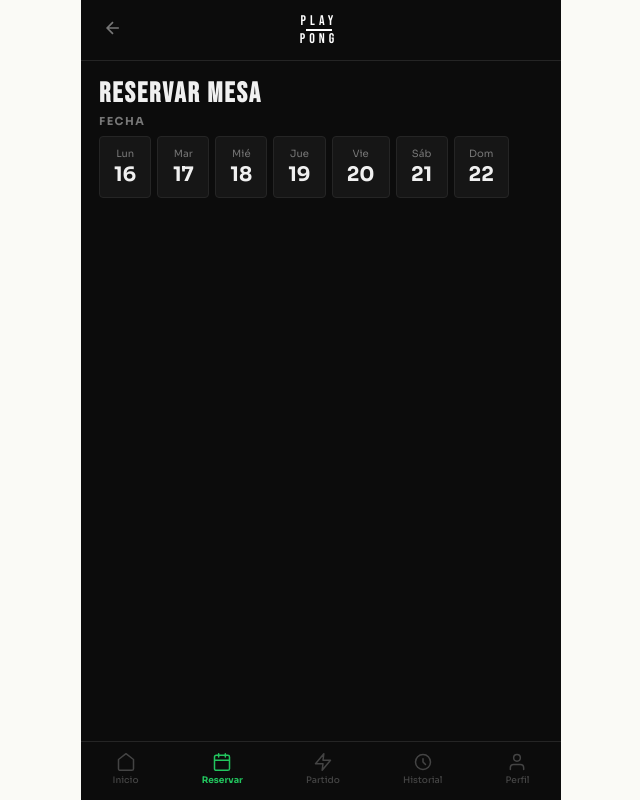
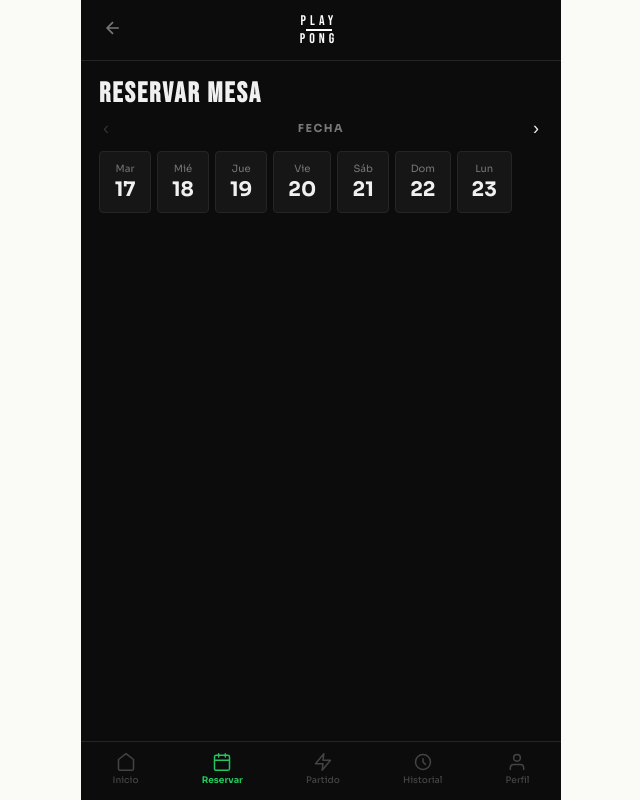
Before and after one commit to angelsahagun/playpong-mx, a React (Vite) app: page / in a window 1280 px wide. Both pictures are taken after a click on the button "Reservar". Shown: the whole page, without its empty margins (319-959 px from the left). Built offline with nearby package versions, Linux system fonts and the light colour scheme.

Commit message:
Add week navigation arrows to date picker (up to 30 days)

```diff
--- a/src/App.jsx
+++ b/src/App.jsx
@@ -422,8 +422,9 @@ function AppReserve({ onBook, t }) {
   const [time,setTime]=useState(null);
   const [dur,setDur]=useState(60);
   const [step,setStep]=useState("date");
+  const [weekOffset,setWeekOffset]=useState(0);
   const [form,setForm]=useState({email:"",phone:"",pass:"",card:"",expiry:"",cvc:""});
-  const dates=Array.from({length:7},(_,i)=>{const d=new Date("2026-02-16");d.setDate(d.getDate()+i);return d.toISOString().split("T")[0]});
+  const today=new Date();today.setHours(0,0,0,0);const weekStart=new Date(today);weekStart.setDate(today.getDate()+(weekOffset*7));const dates=Array.from({length:7},(_,i)=>{const d=new Date(weekStart);d.setDate(weekStart.getDate()+i);return d.toISOString().split("T")[0]});const maxDate=new Date(today);maxDate.setDate(today.getDate()+30);const canGoBack=weekOffset>0;const canGoFwd=new Date(weekStart.getTime()+7*86400000)<=maxDate;
   const days=["Dom","Lun","Mar","Mié","Jue","Vie","Sáb"];
 
   // Step 3: Confirm & Pay
@@ -483,7 +484,7 @@ function AppReserve({ onBook, t }) {
   // Step 1a: Date (default)
   return (<div style={aw}>
     <h2 style={at(t)}>Reservar Mesa</h2>
-    <p style={{color:t.sub,fontSize:11,fontWeight:700,letterSpacing:1.5,marginBottom:8}}>FECHA</p>
+    <div style={{display:"flex",alignItems:"center",justifyContent:"space-between",marginBottom:8}}><button onClick={()=>setWeekOffset(o=>o-1)} disabled={!canGoBack} style={{background:"none",border:"none",color:canGoBack?t.text:"#333",fontSize:18,cursor:canGoBack?"pointer":"default",padding:4}}>‹</button><p style={{color:t.sub,fontSize:11,fontWeight:700,letterSpacing:1.5,margin:0}}>FECHA</p><button onClick={()=>setWeekOffset(o=>o+1)} disabled={!canGoFwd} style={{background:"none",border:"none",color:canGoFwd?t.text:"#333",fontSize:18,cursor:canGoFwd?"pointer":"default",padding:4}}>›</button></div>
     <div style={{display:"flex",gap:6,overflowX:"auto"}}>
       {dates.map(d=>{const o=new Date(d+"T12:00:00");return <button key={d} style={{padding:"10px 14px",background:t.card,border:"1px solid "+t.border,borderRadius:R,display:"flex",flexDirection:"column",alignItems:"center",gap:2,minWidth:52,fontFamily:"'Sora',sans-serif"}} onClick={()=>{setDate(d);setStep("time")}}><span style={{fontSize:10,color:t.sub}}>{days[o.getDay()]}</span><span style={{fontSize:20,fontWeight:700,color:t.text}}>{o.getDate()}</span></button>})}
     </div>
```
